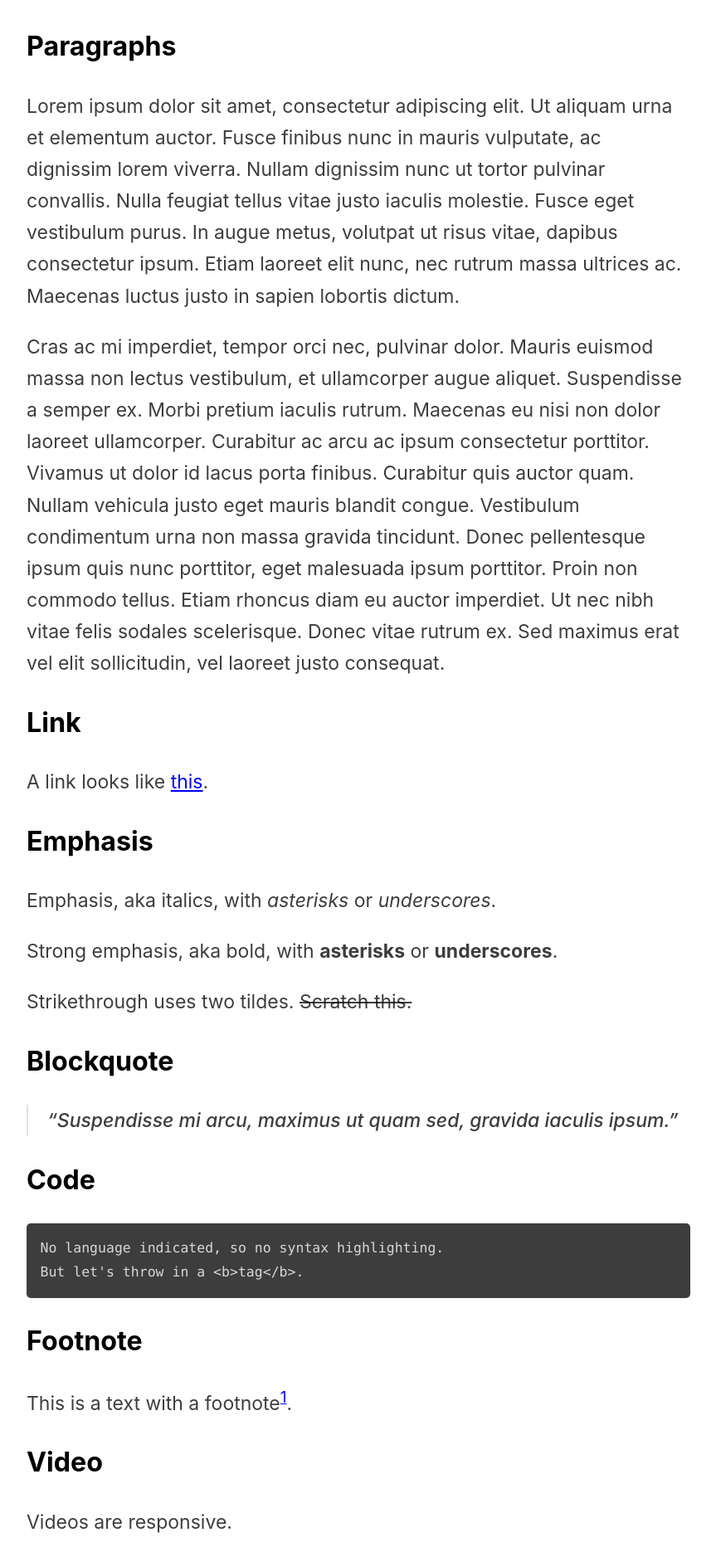
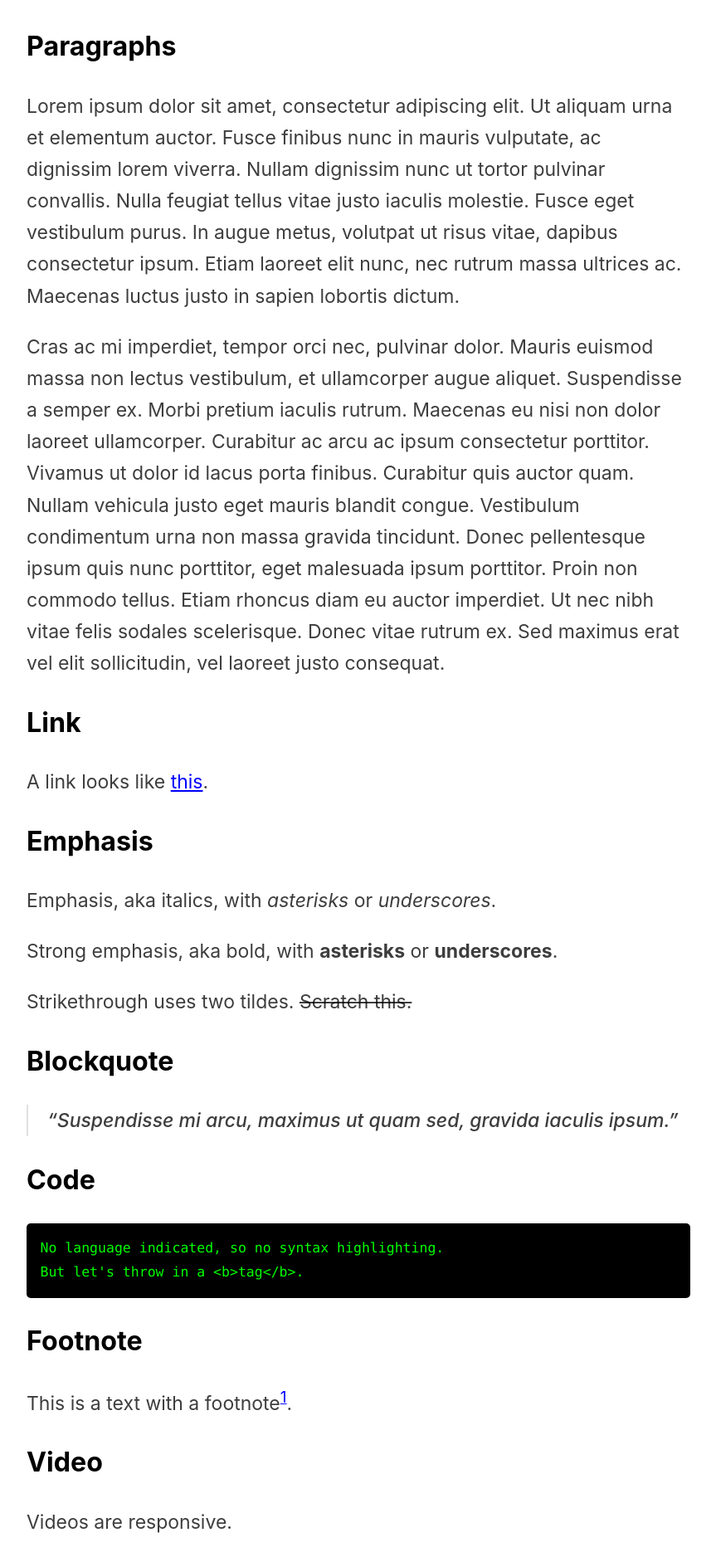
Before and after one commit to ajpwalser/ajpwalser.github.io, a Jekyll site: the page built from _posts/2020-04-17-Styles.md, in a window 1280 px wide. Shown: the part 813-2689 px from the top of the page at 83% size, without its empty margins (208-1071 px from the left). Built offline with Jekyll 4.4.1, drawn with Linux system fonts in a browser that asks for light colours; some web fonts are replaced; grey boxes are pictures that could not be loaded.

Commit message:
Update style.css

```diff
--- a/css/style.css
+++ b/css/style.css
@@ -165,7 +165,7 @@ blockquote {
 /* Code formatting */
 
 code {
-	font-family: SFMono-Regular, Consolas, Liberation Mono, Menlo, monospace;
+	font-family: 'Roboto Mono', SFMono-Regular, Consolas, Liberation Mono, Menlo, monospace;
 }
 
 pre {
@@ -177,8 +177,8 @@ pre {
 	-webkit-border-radius: 5px;
 	-moz-border-radius: 5px;
 	border-radius: 5px;
-	background-color: rgba(0, 0, 0, 0.76);
-	color: rgba(255, 255, 255, 0.8);
+	background-color: rgba(0, 0, 0, 1);
+	color: rgb(0, 255, 0);
 	overflow: auto;
 	padding: 1em;
 	padding-left: 1em;
```
